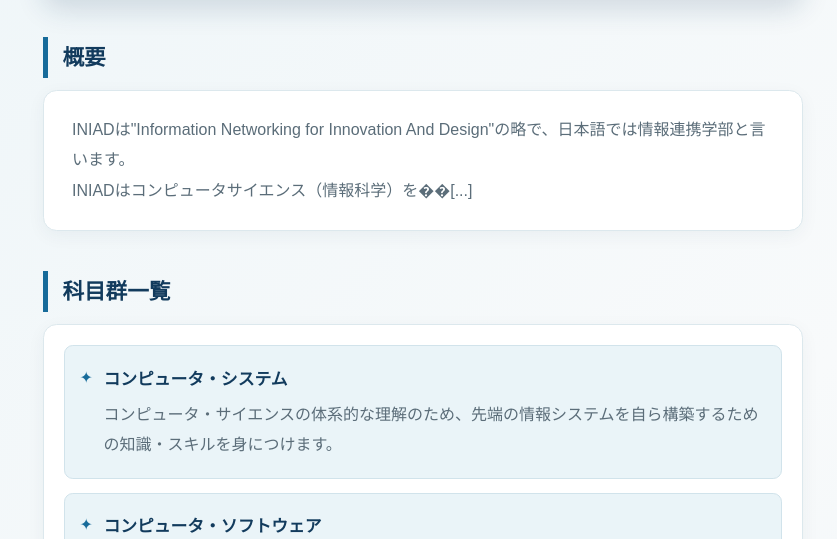
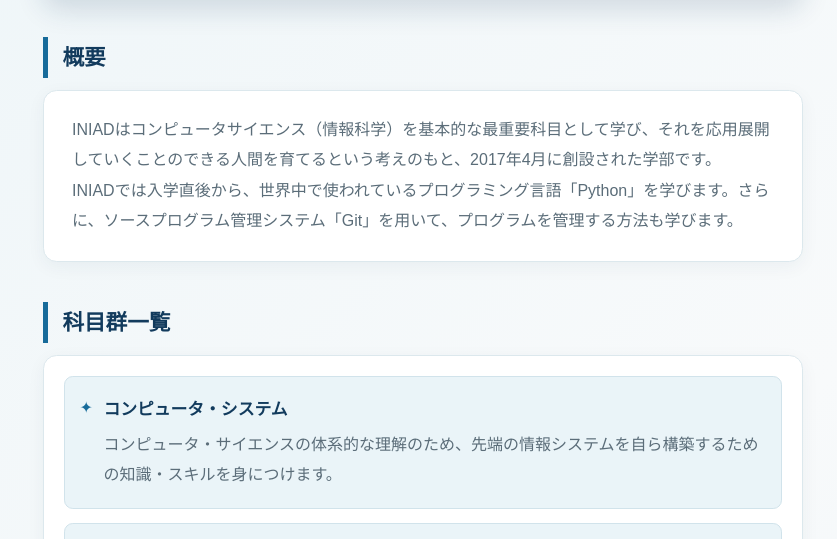
Before and after one commit to s15402600671/iniad-intro, a plain HTML site: page index.html in a window 1280 px wide. Shown: the part 191-730 px from the top of the page, without its empty margins (217-1054 px from the left). Drawn offline with Linux system fonts and the light colour scheme.

Commit message:
Update index.html

```diff
--- a/index.html
+++ b/index.html
@@ -9,7 +9,7 @@
   <body>
     <h1>INIADの紹介</h1>
     <h2>概要</h2>
-    <p>INIADは"Information Networking for Innovation And Design"の略で、日本語では情報連携学部と言います。<br>INIADはコンピュータサイエンス（情報科学）を��[...]</p>
+    <p>INIADはコンピュータサイエンス（情報科学）を基本的な最重要科目として学び、それを応用展開していくことのできる人間を育てるという考えのもと、2017年4月に創設された学部です。<br>INIADでは入学直後から、世界中で使われているプログラミング言語「Python」を学びます。さらに、ソースプログラム管理システム「Git」を用いて、プログラムを管理する方法も学びます。</p>
     <h2>科目群一覧</h2>
     <ul>
       <li>
```
